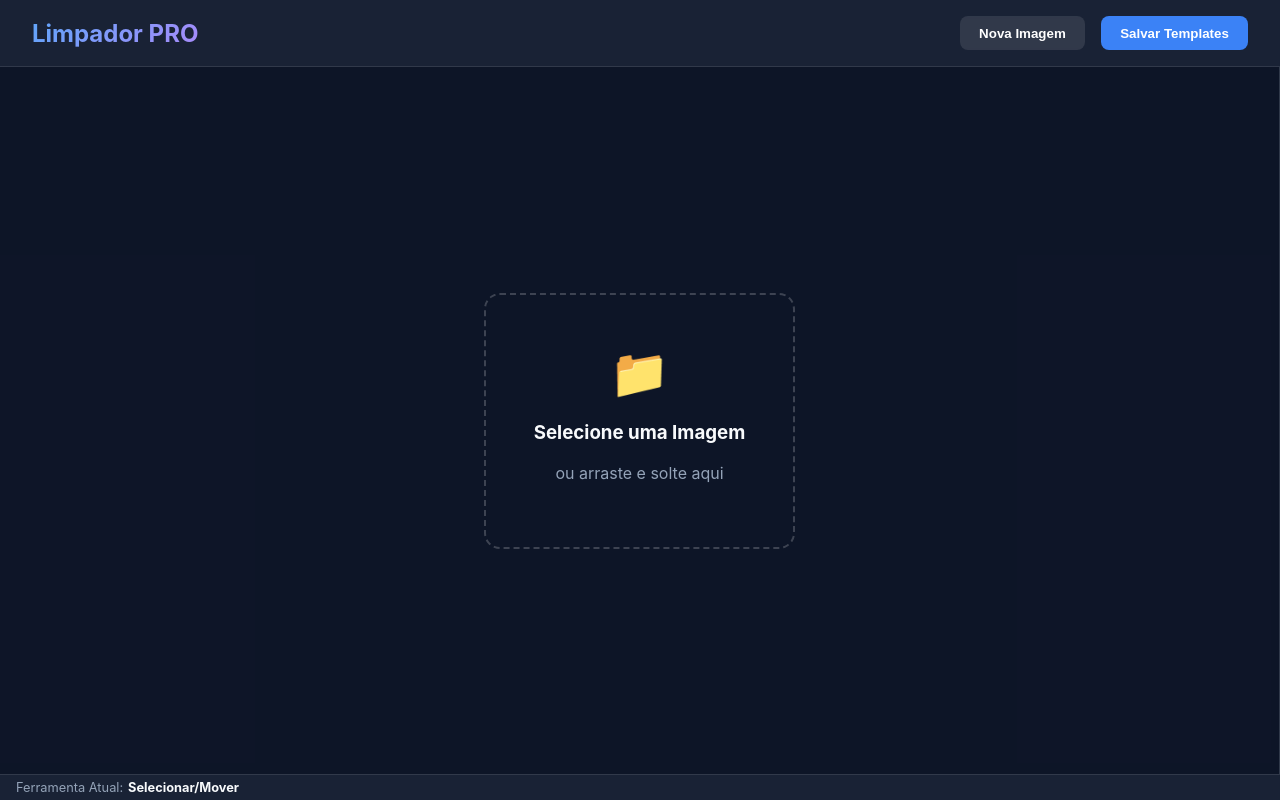
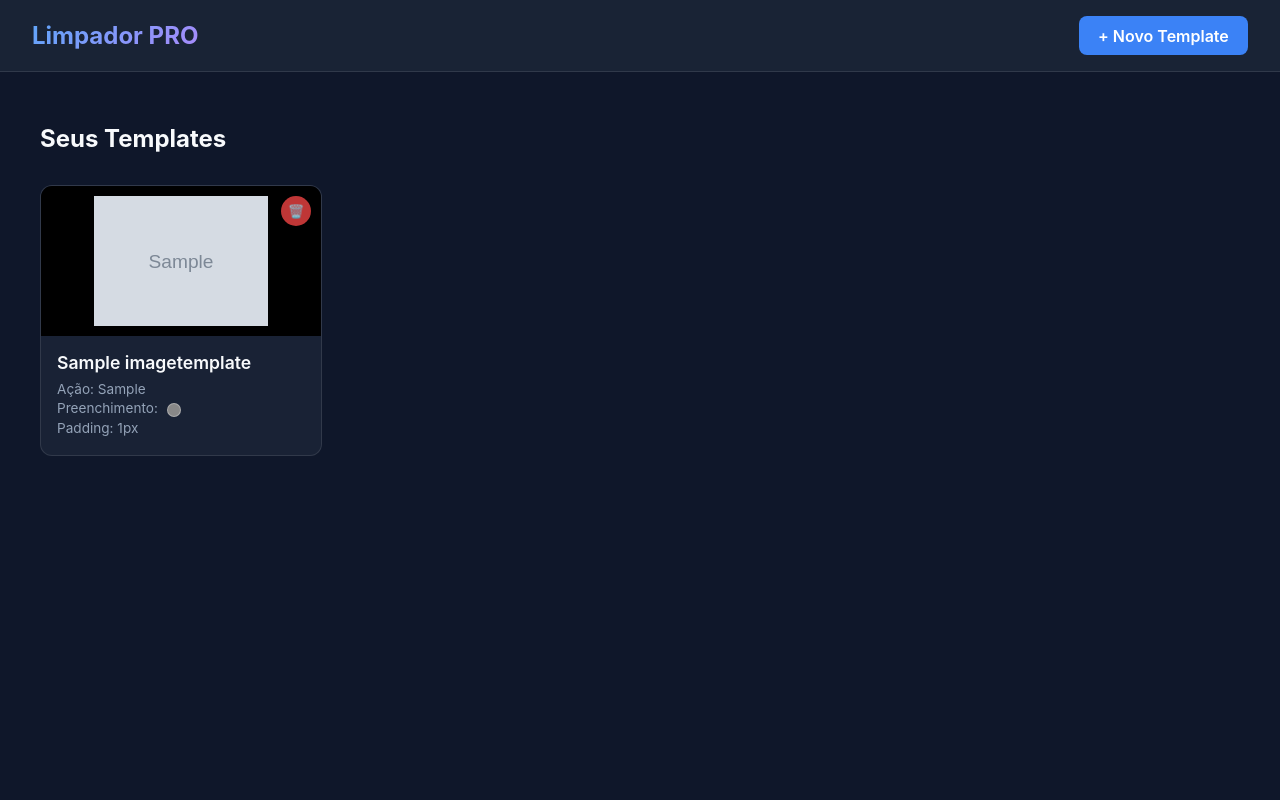
Before and after one commit to etiontdn/editor-removedor-templates, a Django app: page / in a window 1280 px wide. Run offline with Django 5.2, Linux system fonts and the light colour scheme; tables that the repository leaves empty hold one stand-in row (values such as "Sample post"); grey boxes marked "Sample" are stand-in pictures; some libraries are stand-ins or nearby versions.

Commit message:
feat(dashboard): add template manager, fix padding logic, and make uploads temporary

```diff
--- a/limpador/models.py
+++ b/limpador/models.py
@@ -12,7 +12,7 @@ class ProcessedImage(models.Model):
         return f"Image {self.id} - {self.uploaded_at}"
 
 class ImageTemplate(models.Model):
-    processed_image = models.ForeignKey(ProcessedImage, related_name='templates', on_delete=models.CASCADE)
+    processed_image = models.ForeignKey(ProcessedImage, related_name='templates', null=True, blank=True, on_delete=models.SET_NULL)
     name = models.CharField(max_length=255)
     image = models.ImageField(upload_to='templates/')
     action_type = models.CharField(max_length=50, default='fill')
--- a/limpador/templates/limpador/editor.html
+++ b/limpador/templates/limpador/editor.html
@@ -297,7 +297,7 @@
 <body>
 
     <header class="header">
-        <div class="logo">Limpador PRO</div>
+        <a href="{% url 'home' %}" class="logo" style="text-decoration: none;">Limpador PRO</a>
         <div class="controls">
             <button class="btn btn-secondary" onclick="document.getElementById('file-input').click()">Nova Imagem</button>
             <button class="btn" id="btn-save-templates">Salvar Templates</button>
@@ -966,7 +966,8 @@
                 const data = await response.json();
 
                 if (data.success) {
-                    alert(`Sucesso! ${data.templates.length} template(s) salvo(s).`);
+                    alert(`Sucesso! ${data.templates.length} template(s) salvo(s). A imagem temporária foi apagada.`);
+                    window.location.href = "{% url 'home' %}";
                 } else {
                     alert('Erro ao salvar templates: ' + data.error);
                 }
--- /dev/null
+++ b/limpador/templates/limpador/home.html
@@ -0,0 +1,224 @@
+<!DOCTYPE html>
+<html lang="pt-br">
+<head>
+    <meta charset="UTF-8">
+    <meta name="viewport" content="width=device-width, initial-scale=1.0">
+    <title>Limpador PRO - Dashboard</title>
+    <style>
+        :root {
+            --bg-color: #0f172a;
+            --panel-bg: rgba(30, 41, 59, 0.7);
+            --accent: #3b82f6;
+            --accent-hover: #2563eb;
+            --danger: #ef4444;
+            --text-main: #f8fafc;
+            --text-muted: #94a3b8;
+        }
+
+        body {
+            margin: 0;
+            padding: 0;
+            font-family: 'Inter', -apple-system, BlinkMacSystemFont, "Segoe UI", Roboto, sans-serif;
+            background-color: var(--bg-color);
+            color: var(--text-main);
+            min-height: 100vh;
+        }
+
+        .header {
+            background: var(--panel-bg);
+            padding: 1rem 2rem;
+            display: flex;
+            justify-content: space-between;
+            align-items: center;
+            border-bottom: 1px solid rgba(255, 255, 255, 0.1);
+        }
+
+        .logo {
+            font-size: 1.5rem;
+            font-weight: 700;
+            background: linear-gradient(135deg, #60a5fa, #a78bfa);
+            -webkit-background-clip: text;
+            -webkit-text-fill-color: transparent;
+            text-decoration: none;
+        }
+
+        .btn {
+            background: var(--accent);
+            color: white;
+            border: none;
+            padding: 0.6rem 1.2rem;
+            border-radius: 8px;
+            font-weight: 600;
+            cursor: pointer;
+            text-decoration: none;
+            display: inline-block;
+        }
+
+        .btn:hover { background: var(--accent-hover); }
+
+        .container {
+            padding: 2rem;
+            max-width: 1200px;
+            margin: 0 auto;
+        }
+
+        .grid {
+            display: grid;
+            grid-template-columns: repeat(auto-fill, minmax(250px, 1fr));
+            gap: 1.5rem;
+            margin-top: 2rem;
+        }
+
+        .card {
+            background: var(--panel-bg);
+            border: 1px solid rgba(255, 255, 255, 0.1);
+            border-radius: 12px;
+            overflow: hidden;
+            display: flex;
+            flex-direction: column;
+            position: relative;
+        }
+
+        .card-img {
+            width: 100%;
+            height: 150px;
+            object-fit: contain;
+            background: #000;
+            padding: 10px;
+            box-sizing: border-box;
+        }
+
+        .card-content {
+            padding: 1rem;
+            flex: 1;
+        }
+
+        .card-title {
+            font-weight: 600;
+            margin: 0 0 0.5rem 0;
+            font-size: 1.1rem;
+        }
+
+        .card-meta {
+            font-size: 0.85rem;
+            color: var(--text-muted);
+            margin: 0.2rem 0;
+        }
+
+        .color-preview {
+            display: inline-block;
+            width: 12px;
+            height: 12px;
+            border-radius: 50%;
+            border: 1px solid rgba(255,255,255,0.3);
+            vertical-align: middle;
+            margin-left: 5px;
+        }
+
+        .btn-delete {
+            position: absolute;
+            top: 10px;
+            right: 10px;
+            background: rgba(239, 68, 68, 0.8);
+            color: white;
+            border: none;
+            border-radius: 50%;
+            width: 30px;
+            height: 30px;
+            cursor: pointer;
+            display: flex;
+            justify-content: center;
+            align-items: center;
+        }
+
+        .btn-delete:hover {
+            background: var(--danger);
+        }
+
+        .empty-state {
+            text-align: center;
+            padding: 4rem;
+            color: var(--text-muted);
+        }
+    </style>
+</head>
+<body>
+
+    <header class="header">
+        <a href="{% url 'home' %}" class="logo">Limpador PRO</a>
+        <a href="{% url 'editor' %}" class="btn">+ Novo Template</a>
+    </header>
+
+    <div class="container">
+        <h2>Seus Templates</h2>
+
+        {% if templates %}
+            <div class="grid">
+                {% for template in templates %}
+                    <div class="card" id="card-{{ template.id }}">
+                        <button class="btn-delete" onclick="deleteTemplate({{ template.id }})" title="Apagar Template">🗑️</button>
+                        <img src="{{ template.image.url }}" alt="{{ template.name }}" class="card-img">
+                        <div class="card-content">
+                            <h3 class="card-title">{{ template.name }}</h3>
+                            <p class="card-meta">Ação: {{ template.action_type }}</p>
+                            <p class="card-meta">Preenchimento: <span class="color-preview" style="background-color: {{ template.fill_color }}"></span></p>
+                            <p class="card-meta">Padding: {{ template.padding }}px</p>
+                        </div>
+                    </div>
+                {% endfor %}
+            </div>
+        {% else %}
+            <div class="empty-state">
+                <div style="font-size: 3rem; margin-bottom: 1rem;">📂</div>
+                <h3>Nenhum template encontrado</h3>
+                <p>Você ainda não recortou nenhum template. Vá para o editor para começar.</p>
+                <a href="{% url 'editor' %}" class="btn" style="margin-top: 1rem;">Ir para o Editor</a>
+            </div>
+        {% endif %}
+    </div>
+
+    <script>
+        async function deleteTemplate(id) {
+            if (!confirm('Tem certeza que deseja apagar este template?')) return;
+
+            try {
+                const response = await fetch(`/delete-template/${id}/`, {
+                    method: 'DELETE',
+                    headers: {
+                        'X-CSRFToken': getCookie('csrftoken')
+                    }
+                });
+                const data = await response.json();
+                if (data.success) {
+                    const card = document.getElementById(`card-${id}`);
+                    if (card) card.remove();
+
+                    if(document.querySelectorAll('.card').length === 0) {
+                        location.reload();
+                    }
+                } else {
+                    alert('Erro ao apagar: ' + data.error);
+                }
+            } catch (error) {
+                console.error(error);
+                alert('Erro na conexão.');
+            }
+        }
+
+        function getCookie(name) {
+            let cookieValue = null;
+            if (document.cookie && document.cookie !== '') {
+                const cookies = document.cookie.split(';');
+                for (let i = 0; i < cookies.length; i++) {
+                    const cookie = cookies[i].trim();
+                    if (cookie.substring(0, name.length + 1) === (name + '=')) {
+                        cookieValue = decodeURIComponent(cookie.substring(name.length + 1));
+                        break;
+                    }
+                }
+            }
+            return cookieValue;
+        }
+    </script>
+</body>
+</html>
--- a/limpador/urls.py
+++ b/limpador/urls.py
@@ -2,7 +2,9 @@ from django.urls import path
 from . import views
 
 urlpatterns = [
-    path('', views.editor_view, name='editor'),
+    path('', views.home_view, name='home'),
+    path('editor/', views.editor_view, name='editor'),
     path('upload/', views.upload_image, name='upload_image'),
     path('save-templates/', views.save_templates, name='save_templates'),
+    path('delete-template/<int:template_id>/', views.delete_template, name='delete_template'),
 ]
--- a/limpador/views.py
+++ b/limpador/views.py
@@ -6,6 +6,10 @@ import json
 from django.core.files.base import ContentFile
 from io import BytesIO
 from PIL import Image
+
+def home_view(request):
+    templates = ImageTemplate.objects.all().order_by('-created_at')
+    return render(request, 'limpador/home.html', {'templates': templates})
 
 def editor_view(request):
     return render(request, 'limpador/editor.html')
@@ -65,10 +69,10 @@ def save_templates(request):
                 actual_w = width * scaleX
                 actual_h = height * scaleY
 
-                box_left = max(0, int(left - padding))
-                box_top = max(0, int(top - padding))
-                box_right = min(img_width, int(left + actual_w + padding))
-                box_bottom = min(img_height, int(top + actual_h + padding))
+                box_left = max(0, int(left))
+                box_top = max(0, int(top))
+                box_right = min(img_width, int(left + actual_w))
+                box_bottom = min(img_height, int(top + actual_h))
 
                 if box_right > box_left and box_bottom > box_top:
                     cropped = original_image.crop((box_left, box_top, box_right, box_bottom))
@@ -92,9 +96,28 @@ def save_templates(request):
                         'url': new_template.image.url
                     })
 
+            if processed_img.image:
+                processed_img.image.delete()
+            processed_img.delete()
+
             return JsonResponse({'success': True, 'templates': saved_templates})
 
         except Exception as e:
             return JsonResponse({'success': False, 'error': str(e)}, status=500)
 
     return JsonResponse({'success': False, 'error': 'Método não permitido.'}, status=405)
+
+@csrf_exempt
+def delete_template(request, template_id):
+    if request.method == 'DELETE':
+        try:
+            template = ImageTemplate.objects.get(id=template_id)
+            if template.image:
+                template.image.delete()
+            template.delete()
+            return JsonResponse({'success': True})
+        except ImageTemplate.DoesNotExist:
+            return JsonResponse({'success': False, 'error': 'Template não encontrado.'}, status=404)
+        except Exception as e:
+            return JsonResponse({'success': False, 'error': str(e)}, status=500)
+    return JsonResponse({'success': False, 'error': 'Método não permitido.'}, status=405)
```
Also changed, not shown: limpador/migrations/0003_alter_imagetemplate_processed_image.py (added).
